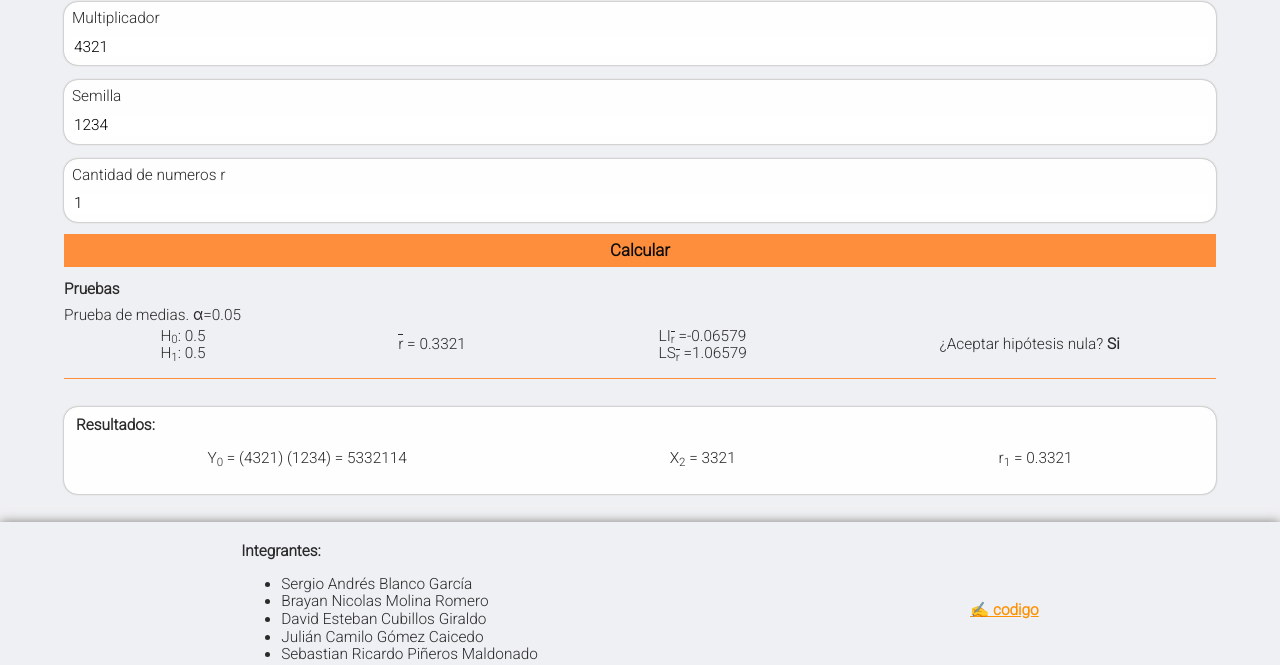
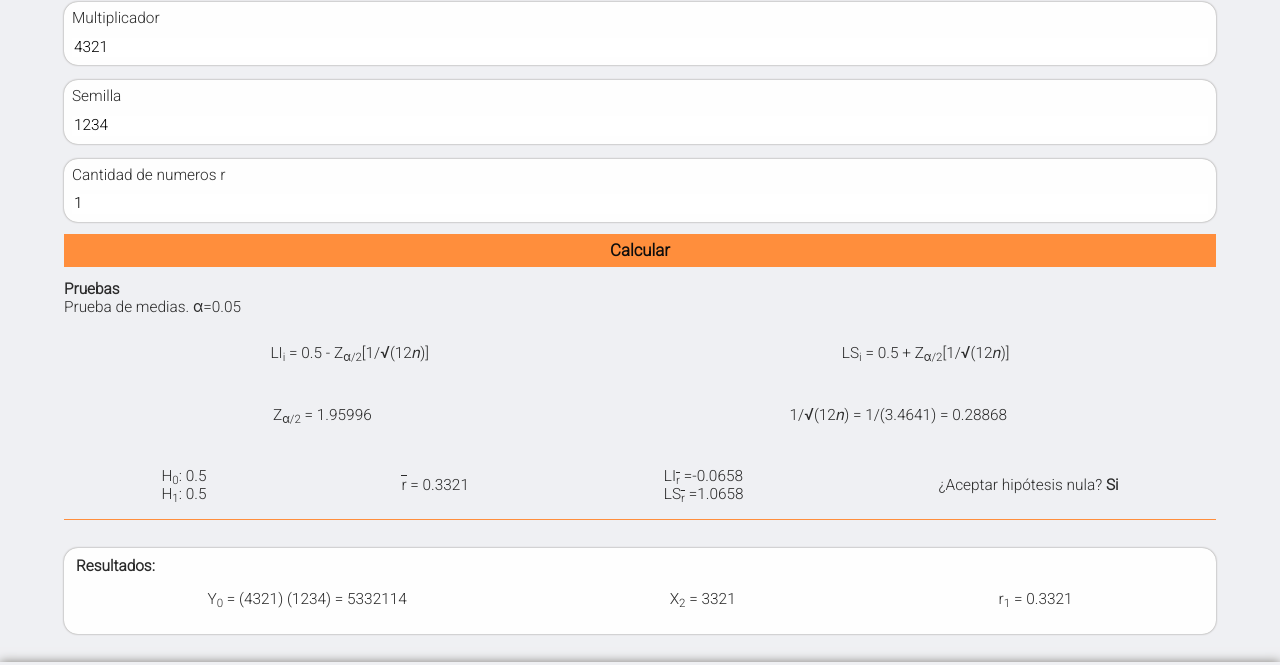
Before and after one commit to desteban/numeros-pseudoaleatorios, a Gatsby site: page /multiplicador-constante in a window 1280 px wide. Both pictures are taken after a click on the button "Calcular". Shown: the part 135-800 px from the top of the page. Built offline with nearby package versions, Linux system fonts and the light colour scheme; Gatsby itself is replaced by a stand-in of ours.

Commit message:
mostrar paso a paso de prueba de medias

```diff
--- a/src/components/PruebaMedias.tsx
+++ b/src/components/PruebaMedias.tsx
@@ -11,9 +11,26 @@ export default function PruebaMedias(props: props) {
 			<strong>Pruebas</strong>
 
 			<div className="medias pruebas">
+				<span className="titulo">Prueba de medias. α=0.05</span>
+
 				<div>
-					<span className="titulo">Prueba de medias. α=0.05</span>
+					<p>
+						LI<sub>i</sub> = 0.5 - Z<sub>α/2</sub>[1/√(12𝑛)]
+					</p>
+					<p>
+						LS<sub>i</sub> = 0.5 + Z<sub>α/2</sub>[1/√(12𝑛)]
+					</p>
+				</div>
+				<div>
+					<p>
+						Z<sub>α/2</sub> = {props.prueba.Zalphamedios}
+					</p>
+					<p>
+						1/√(12𝑛) = 1/({props.prueba.raiz}) = {props.prueba.fraccion}
+					</p>
+				</div>
 
+				<div>
 					<div className="hipotesis">
 						<p>
 							H<sub>0</sub>: 0.5
--- a/src/pages/cuadrados-medios.tsx
+++ b/src/pages/cuadrados-medios.tsx
@@ -124,7 +124,9 @@ export default class cuadradosMedios extends React.Component<PageProps, DataProp
 					</button>
 				</div>
 
-				<PruebaMedias prueba={this.state.respuestaPruebasMedias} />
+				{this.state.respuestaPruebasMedias.ver
+					? PruebaMedias({ prueba: this.state.respuestaPruebasMedias })
+					: null}
 
 				<div className="resultado card round">
 					<strong>Resultados:</strong>
--- a/src/pages/multiplicador-constante.tsx
+++ b/src/pages/multiplicador-constante.tsx
@@ -151,7 +151,9 @@ export default class ProductosMedios extends React.Component<PageProps, DataProp
 					</button>
 				</div>
 
-				<PruebaMedias prueba={this.state.respuestaPruebasMedias} />
+				{this.state.respuestaPruebasMedias.ver
+					? PruebaMedias({ prueba: this.state.respuestaPruebasMedias })
+					: null}
 
 				<div className="resultado card round">
 					<strong>Resultados:</strong>
--- a/src/pages/productos-medios.tsx
+++ b/src/pages/productos-medios.tsx
@@ -152,7 +152,9 @@ export default class ProductosMedios extends React.Component<PageProps, DataProp
 					</button>
 				</div>
 
-				<PruebaMedias prueba={this.state.respuestaPruebasMedias} />
+				{this.state.respuestaPruebasMedias.ver
+					? PruebaMedias({ prueba: this.state.respuestaPruebasMedias })
+					: null}
 
 				<div className="resultado card round">
 					<strong>Resultados:</strong>
--- a/src/sass/index.scss
+++ b/src/sass/index.scss
@@ -149,6 +149,8 @@ article {
 }
 
 .pruebas {
+	border-bottom: 1px solid $fondoboton;
+
 	& > div {
 		margin-top: 8px;
 		padding-top: 5px;
@@ -158,7 +160,6 @@ article {
 		flex-wrap: wrap;
 		align-items: center;
 		justify-content: space-around;
-		border-bottom: 1px solid $fondoboton;
 
 		.titulo {
 			position: absolute;
--- a/src/util/PruebaDeMedias.ts
+++ b/src/util/PruebaDeMedias.ts
@@ -3,6 +3,10 @@ export type respuestaPruebaMedias = {
 	LimiteInferior: number;
 	LimiteSuperior: number;
 	valorAceptacion: boolean;
+	raiz?: number;
+	Zalphamedios: number;
+	ver?: boolean;
+	fraccion?: number;
 };
 
 export const PruebaMediasDefault: respuestaPruebaMedias = {
@@ -10,11 +14,12 @@ export const PruebaMediasDefault: respuestaPruebaMedias = {
 	LimiteInferior: 0,
 	LimiteSuperior: 0,
 	valorAceptacion: false,
+	Zalphamedios: 1.95996,
 };
 
 export function PruebaDeMedias(lista: Array<any>): respuestaPruebaMedias {
-	let Zalphamedios: number = 1.95996;
 	let respuesta: respuestaPruebaMedias = PruebaMediasDefault;
+	respuesta.ver = true;
 
 	let n: number = lista.length;
 	let sumatoria: number = 0;
@@ -27,8 +32,10 @@ export function PruebaDeMedias(lista: Array<any>): respuestaPruebaMedias {
 	respuesta.promedioR = +promedioR.toFixed(5);
 
 	let raiz = Math.sqrt(12 * n);
-	respuesta.LimiteInferior = +(0.5 - Zalphamedios * (1 / raiz)).toFixed(5);
-	respuesta.LimiteSuperior = +(0.5 + Zalphamedios * (1 / raiz)).toFixed(5);
+	respuesta.raiz = +raiz.toFixed(5);
+	respuesta.fraccion = +(1 / raiz).toFixed(5);
+	respuesta.LimiteInferior = +(0.5 - respuesta.Zalphamedios * respuesta.fraccion).toFixed(5);
+	respuesta.LimiteSuperior = +(0.5 + respuesta.Zalphamedios * respuesta.fraccion).toFixed(5);
 
 	if (
 		respuesta.promedioR > respuesta.LimiteInferior &&
```
Also changed, not shown: src/pages/algoritmo-lineal.tsx (+8 -7 lines).
